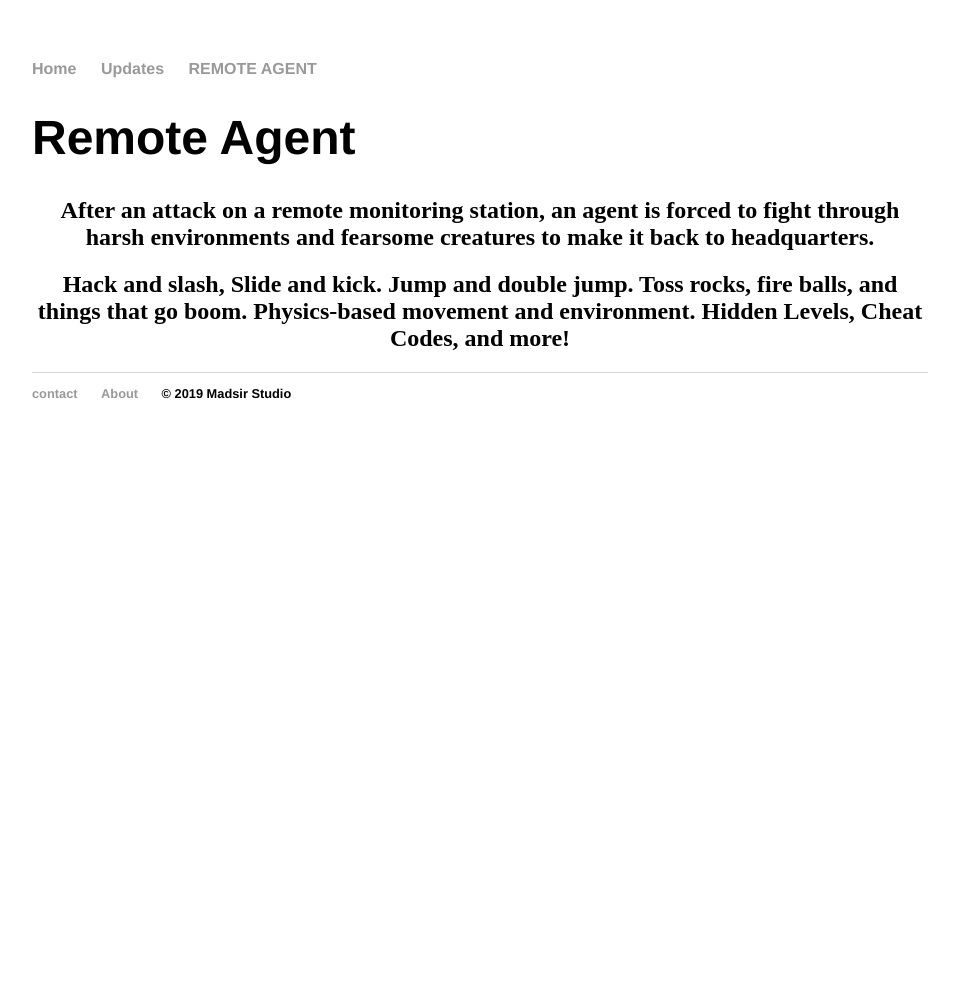
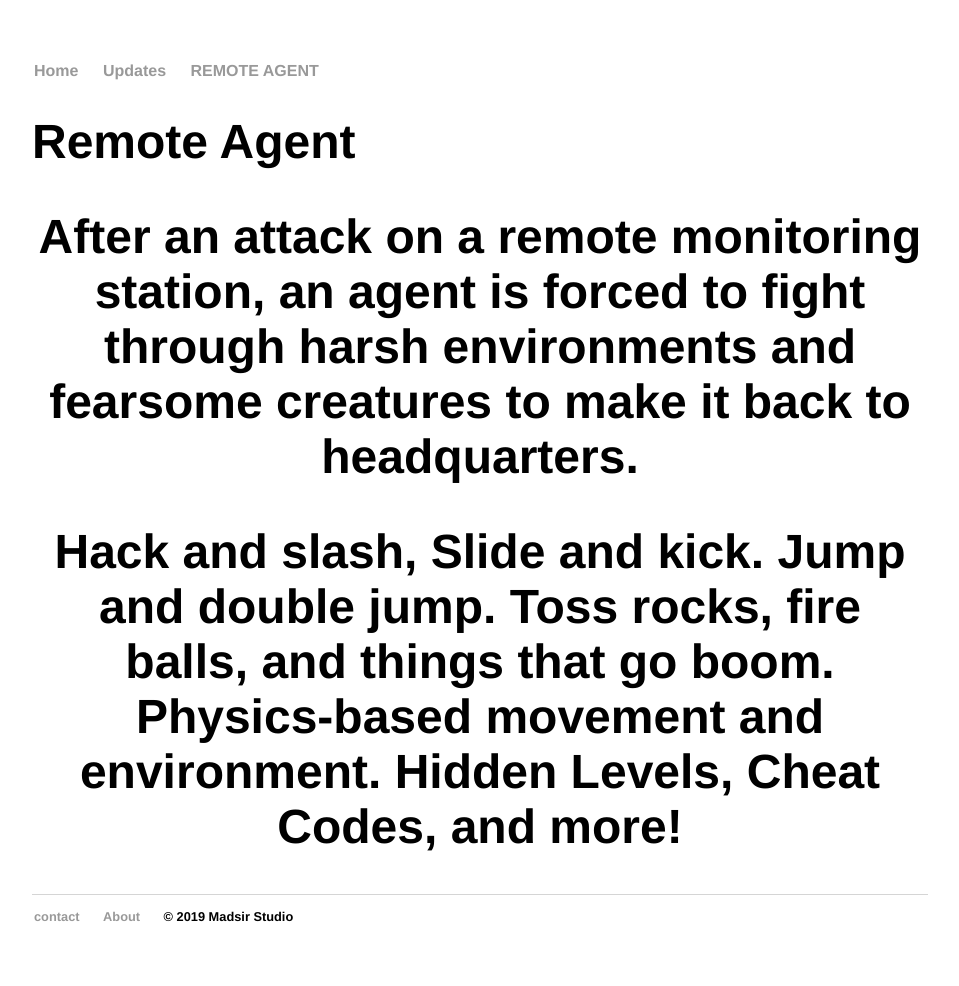
Before and after one commit to Madsir/madsirstudio.github.io, a Jekyll site: the page built from RemoteAgentGame/index.html, in a window 1280 px wide. Shown: the whole page, without its empty margins (160-1119 px from the left). Built offline with Jekyll 4.4.1, drawn with Linux system fonts in a browser that asks for light colours; before the commit the page ends 900 px from its top, so only the background shows below that.

Commit message:
Update main.css

```diff
--- a/css/main.css
+++ b/css/main.css
@@ -4,7 +4,7 @@ body {
 }
 nav ul, footer ul {
     font-family:'Helvetica', 'Arial', 'Sans-Serif';
-    padding: 0px;
+    padding: 2px;
     list-style: none;
     font-weight: bold;
 }
@@ -19,7 +19,7 @@ a {
 a:hover {
     text-decoration: underline;
 }
-h1 {
+h1 , h2 {
     font-size: 3em;
     font-family:'Helvetica', 'Arial', 'Sans-Serif';
 }
```
